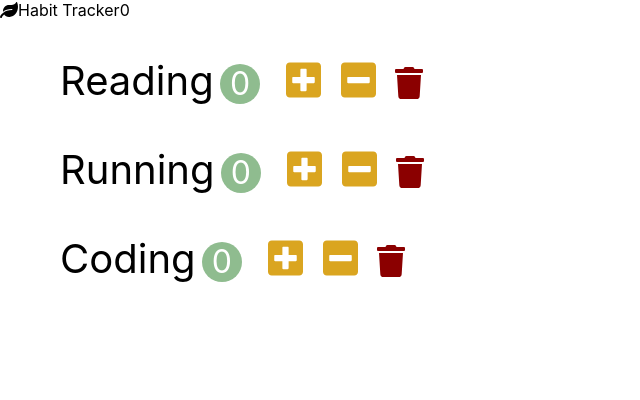
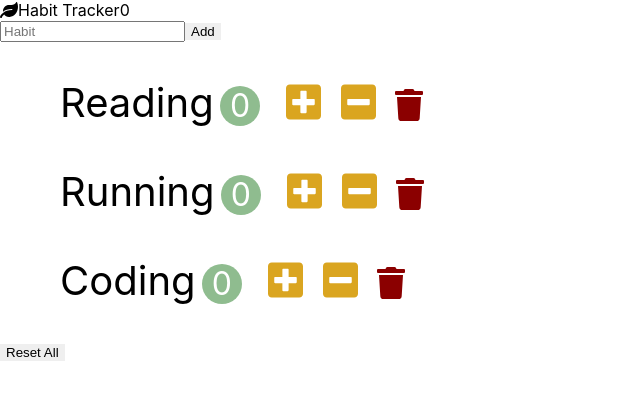
Before and after one commit to ShinEun9/habit-tracker-2021, a React (Create React App) app: page / in a window 1280 px wide. Shown: the top 400 px of the page, without its empty margins (0-640 px from the left). Built offline with nearby package versions, Linux system fonts and the light colour scheme.

Commit message:
reset button

```diff
--- a/src/app.jsx
+++ b/src/app.jsx
@@ -22,11 +22,26 @@ class app extends Component {
     });
     this.setState({ totalCount });
   };
+  handleResetClick = (event) => {
+    // console.log(event);
+    // let count = 0;
+    // this.state.habits.forEach((item) => {
+    //   this.setState({ count: 0 });
+    // });
+    const habits = [...this.state.habits];
+    habits.forEach((item) => {
+      item.count = 0;
+    });
+    this.setState({ habits });
+  };
   render() {
     return (
       <>
         <Navbar habits totalCount={this.state.totalCount} />
+        <input type="text" placeholder="Habit" />
+        <button>Add</button>
         <Habits habits={this.state.habits} onUpdate={this.handleUpdate} />
+        <button onClick={this.handleResetClick}>Reset All</button>
       </>
     );
   }
```
